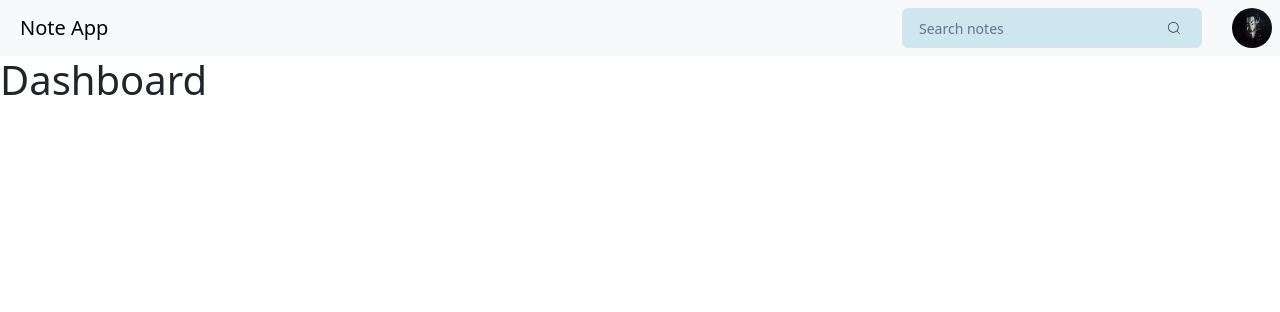
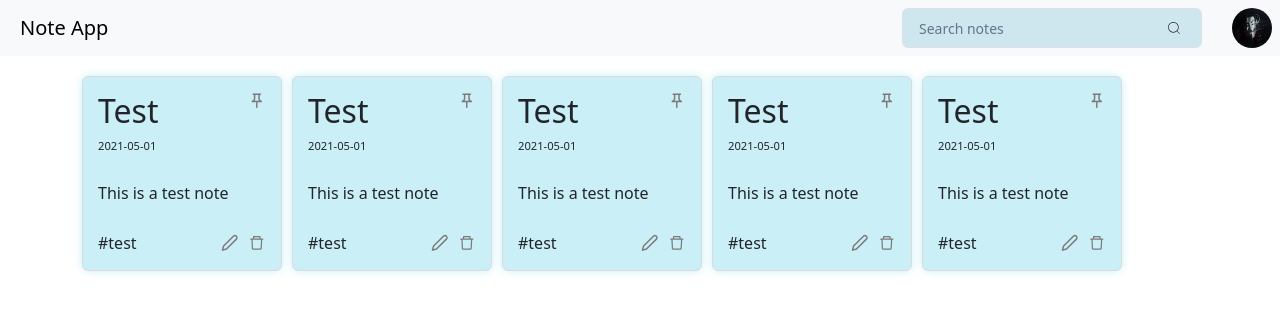
Before and after one commit to CollinsKipkemoi/Note-App, a React (Vite) app in the folder FrontEnd/Note-App/: page /dashboard in a window 1280 px wide. Shown: the top 312 px of the page. Built offline with nearby package versions, Linux system fonts and the light colour scheme.

Commit message:
Note cards

```diff
--- /dev/null
+++ b/FrontEnd/Note-App/src/components/Dashboard.css
@@ -0,0 +1,12 @@
+*{
+    margin: 0;
+    padding: 0;
+    box-sizing: border-box;
+}
+
+.notes{
+    display: flex;
+    flex-wrap: wrap;
+    gap: 10px;
+    padding-top: 20px;
+}
--- a/FrontEnd/Note-App/src/components/Dashboard.tsx
+++ b/FrontEnd/Note-App/src/components/Dashboard.tsx
@@ -1,10 +1,60 @@
 import Navbar from "./Navbar"
+import NoteCard from "./NoteCard/NoteCard"
+import './Dashboard.css'
 
 function Dashboard() {
   return (
     <div >
-        <Navbar />
-        <h1>Dashboard</h1>
+      <Navbar />
+      <div className="notes container ">
+        <NoteCard title="Test"
+          date="2021-05-01"
+          content="This is a test note"
+          tags={["#test"]}
+          isPinned={false}
+          onEdit={() => console.log("Edit")}
+          onDelete={() => console.log("Delete")}
+          onPin={() => console.log("Pin")}
+
+        />
+        <NoteCard title="Test"
+          date="2021-05-01"
+          content="This is a test note"
+          tags={["#test"]}
+          isPinned={false}
+          onEdit={() => console.log("Edit")}
+          onDelete={() => console.log("Delete")}
+          onPin={() => console.log("Pin")}
+
+        />
+        <NoteCard title="Test"
+          date="2021-05-01"
+          content="This is a test note"
+          tags={["#test"]}
+          isPinned={false}
+          onEdit={() => console.log("Edit")}
+          onDelete={() => console.log("Delete")}
+          onPin={() => console.log("Pin")}
+        />
+        <NoteCard title="Test"
+          date="2021-05-01"
+          content="This is a test note"
+          tags={["#test"]}
+          isPinned={false}
+          onEdit={() => console.log("Edit")}
+          onDelete={() => console.log("Delete")}
+          onPin={() => console.log("Pin")}
+        />
+        <NoteCard title="Test"
+          date="2021-05-01"
+          content="This is a test note"
+          tags={["#test"]}
+          isPinned={false}
+          onEdit={() => console.log("Edit")}
+          onDelete={() => console.log("Delete")}
+          onPin={() => console.log("Pin")}
+        />
+      </div>
     </div>
   )
 }
--- /dev/null
+++ b/FrontEnd/Note-App/src/components/NoteCard/NoteCard.css
@@ -0,0 +1,58 @@
+*{
+    margin: 0;
+    padding: 0;
+    box-sizing: border-box;
+}
+
+.card{
+    width: 200px;
+    height: 350px;
+    padding: 15px;
+    display: flex;
+    flex-direction: column;
+    gap: 10px;
+    background: #cbeff7 !important;
+    border: 1px solid rgb(219, 219, 219) !important;
+    box-shadow: 0px 0px 10px 0px #cbeff7;
+}
+
+.cardHeader{
+    display: flex;
+    justify-content: space-between;
+}
+
+.pin, .actions > *{
+    cursor: pointer;
+    color: rgb(123, 122, 122);
+    /* color: aqua; */
+    font-size: 1.1em;
+}
+
+.title-date{
+    display: flex;
+    flex-direction: column;
+    align-items: flex-start;
+}
+
+.title-date p{
+    font-size: 0.7em;
+}
+
+.c-body{
+    text-align: start;
+    font-weight: 500;
+}
+
+.c-footer{
+    display: flex;
+    justify-content: space-between;
+    align-items: center;
+
+}
+
+.actions{
+    display: flex;
+    justify-content: space-between;
+    gap: 10px;
+    align-items: center;
+}
--- /dev/null
+++ b/FrontEnd/Note-App/src/components/NoteCard/NoteCard.tsx
@@ -0,0 +1,44 @@
+import { MdOutlinePushPin } from "react-icons/md";
+import { AiOutlineDelete } from "react-icons/ai";
+import { FiEdit2 } from "react-icons/fi";
+import './NoteCard.css'
+
+interface NoteCardProps {
+    title: string
+    date: string
+    content: string
+    tags: string[]
+    isPinned: boolean
+    onEdit: () => void
+    onDelete: () => void
+    onPin: () => void
+}
+
+function NoteCard({ title, date, content, tags, isPinned, onEdit, onDelete, onPin }: NoteCardProps) {
+    return (
+        <div className="card">
+            <div className="cardHeader">
+                <div className="title-date">
+                    <h2>{title}</h2>
+                    <p>{date}</p>
+                </div>
+                <MdOutlinePushPin className="pin" onClick={onPin} />
+            </div>
+            <div className="c-body">
+                <p>{content}</p>
+            </div>
+            <div className="c-footer">
+                <div className="tags">
+                    {tags.map(tag => <span key={tag} className="tag">{tag}</span>)}
+                </div>
+                <div className="actions">
+                    <FiEdit2 onClick={onEdit} />
+                    <AiOutlineDelete onClick={onDelete} />
+                </div>
+            </div>
+
+        </div>
+    )
+}
+
+export default NoteCard
```
